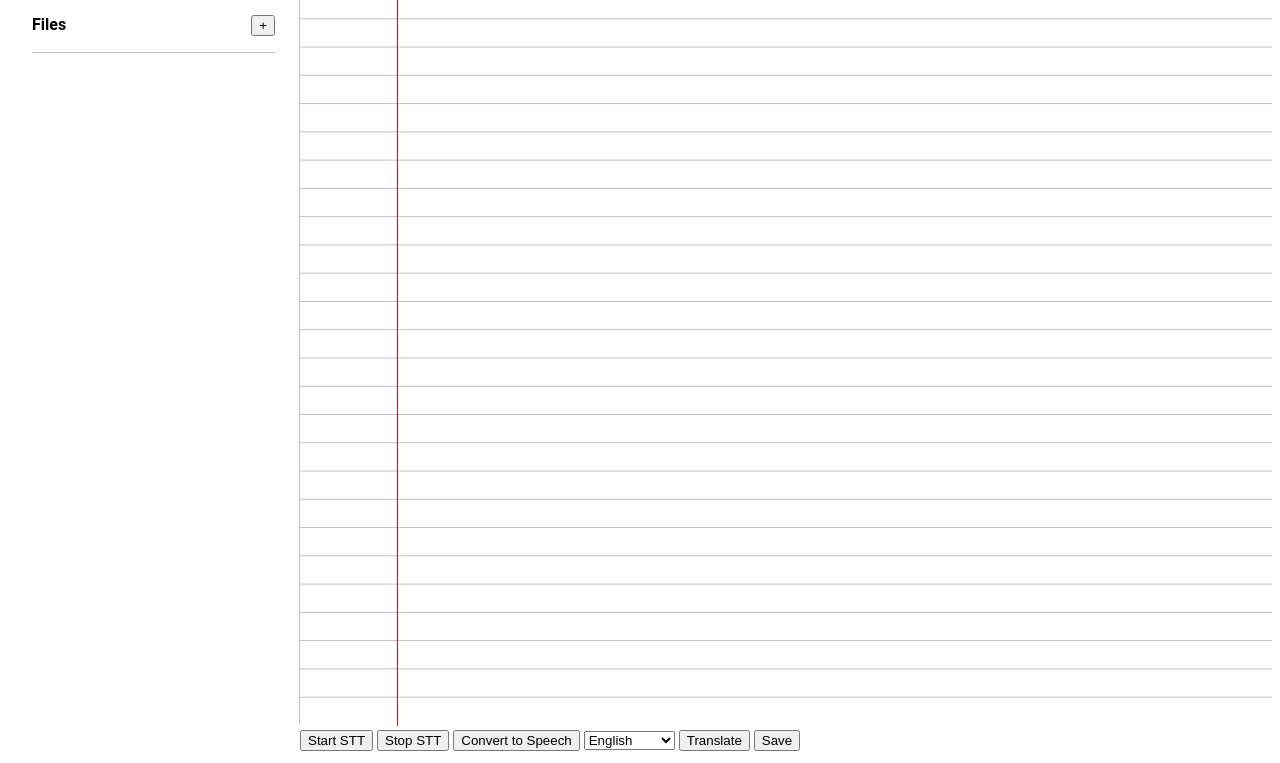
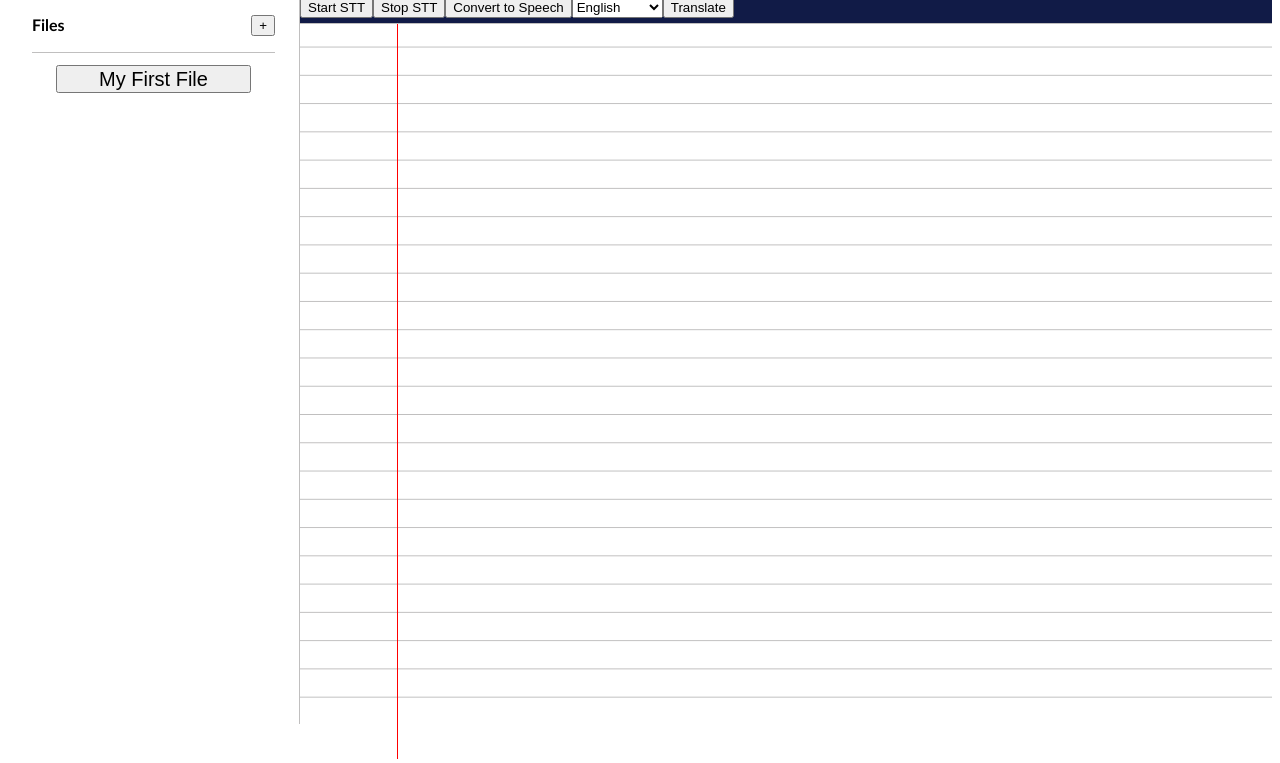
Before and after one commit to BenjaminNamayandev/WDSOverhaulcasecomp2023, a plain HTML site: page notes.html in a window 1280 px wide. Shown: the part 74-837 px from the top of the page. Drawn offline with Linux system fonts and the light colour scheme; sample sign-in values are in the browser's storage.

Commit message:
Finally...

```diff
--- a/notes.html
+++ b/notes.html
@@ -24,6 +24,7 @@
           <a href="download.html" class="btn">Download</a>
         </div>
       </div>
+
     <div class="notes_main">
         <div class="sidebar">
             <div class="top">
@@ -35,7 +36,7 @@
             </div>
         </div>
         <div class="notes">
-          <textarea name="writing" cols="30" rows="10" class="writing" id="writing"></textarea>
+          <nav class = 'tools'>
             <button id="start">Start STT</button>
             <button id="stop">Stop STT</button>
             <button onclick="convertToSpeech()">Convert to Speech</button>
@@ -49,10 +50,14 @@
             </select>
 
             <button onclick="translateText()">Translate</button>
-          <!-- Add the Save button -->
-          <button onclick="saveCurrentFile()">Save</button>
 
+          </nav>
+
+          <textarea name="writing" cols="30" rows="10" class="writing" id="writing"></textarea>
+        </div>
+    </body>
     <script type="text/javascript">
+
       const startButton = document.getElementById('start');
       const stopButton = document.getElementById('stop');
       const resultElement = document.getElementById('writing');
@@ -67,10 +72,9 @@
 
       recognition.addEventListener('result', (event) => {
         const result = event.results[event.results.length - 1][0].transcript;
-              resultElement.textContent = result;
+        resultElement.value = ` ${result} `;
       });
+
     </script>
-        </div>
-    </body>
     <script src="script.js"></script>
 </html>
--- a/script.js
+++ b/script.js
@@ -1,5 +1,7 @@
 document.addEventListener("DOMContentLoaded", attachListeners);
 document.addEventListener("DOMContentLoaded", checkPage);
+
+document.getElementById("writing").disabled = true;
 
 // Initialize current file name
 let currentFileName = '';
@@ -32,6 +34,7 @@ function addFile() {
             // Set current file name when switching files
             currentFileName = fileName;
             loadNotes();
+            document.getElementById("writing").disabled = false;
         });
         filebar.appendChild(newFileButton);
 
@@ -47,6 +50,31 @@ function loadFiles() {
     // Clear existing file buttons
     filebar.innerHTML = '';
 
+    if (files.length === 0) {
+        let newFileButton = document.createElement('button');
+        let fileName = 'My First File';
+
+        newFileButton.textContent = fileName;
+        newFileButton.addEventListener('click', () => {
+            // Set current file name when switching files
+            currentFileName = fileName;
+            loadNotes();
+            document.getElementById("writing").disabled = false;
+
+        });
+        filebar.appendChild(newFileButton);
+
+        // Save files to localStorage
+        saveFiles();
+
+        // Set the notes variable to 'My First File'
+        let notes = JSON.parse(localStorage.getItem(currentFileName)) || '';
+
+        // Load notes after setting the value
+        loadNotes();
+        document.getElementById("writing").disabled = false;
+    }
+
     // Load files from localStorage
     files.forEach(fileName => {
         let newFileButton = document.createElement('button');
@@ -55,9 +83,11 @@ function loadFiles() {
             // Set current file name when switching files
             currentFileName = fileName;
             loadNotes();
+            document.getElementById("writing").disabled = false;
         });
         filebar.appendChild(newFileButton);
     });
+
   }
 
 function saveFiles() {
@@ -79,8 +109,14 @@ function checkPage() {
   let username = localStorage.getItem('username');
   if (window.location.href.includes('login.html') && username)
       window.location = 'notes.html';
-    if (window.location.href.includes('notes.html') && !username)
+  if (window.location.href.includes('notes.html') && !username) {
+      // Load into 'My First File' if no existing files
+      if (JSON.parse(localStorage.getItem('files')).length === 0) {
+          currentFileName = 'My First File';
+          loadNotes();
+      }
       window.location = 'login.html';
+  }
 }
 
 function login(event) {
@@ -105,7 +141,6 @@ function logout(event) {
 function translateText() {
     const inputTextarea = document.getElementById('writing');
     const selectLanguage = document.getElementById('selectLanguage');
-    const outputText = document.getElementById('outputText');
 
     const apiKey = 'AIzaSyDJ5ou-M_JhYJi0HMkLOzq4v9Kfje-Frio';
     const targetLanguage = selectLanguage.value;
--- a/style.css
+++ b/style.css
@@ -219,9 +219,26 @@ a {
     font-family:'Trebuchet MS', 'Lucida Sans Unicode', 'Lucida Grande', 'Lucida Sans', Arial, sans-serif;
     text-decoration: none;
     color: black;
+    font-size: 100%;
 }
 
 a:hover {
     color: #35B8FF;
     transition: color 0.5s;
 }
+
+.tools {
+    background-color: #111b47;
+    display: flex;
+    border-bottom: 1px solid var(--border);
+    border-top: 1px solid var(--border);
+    padding-bottom: 0.5%;
+    padding-top: 0.5%;
+}
+
+
+span {
+    font-family:'Trebuchet MS', 'Lucida Sans Unicode', 'Lucida Grande', 'Lucida Sans', Arial, sans-serif;
+    text-decoration: none;
+    color: black;
+}
```
Lines whose indentation alone changed are shown as unchanged.
